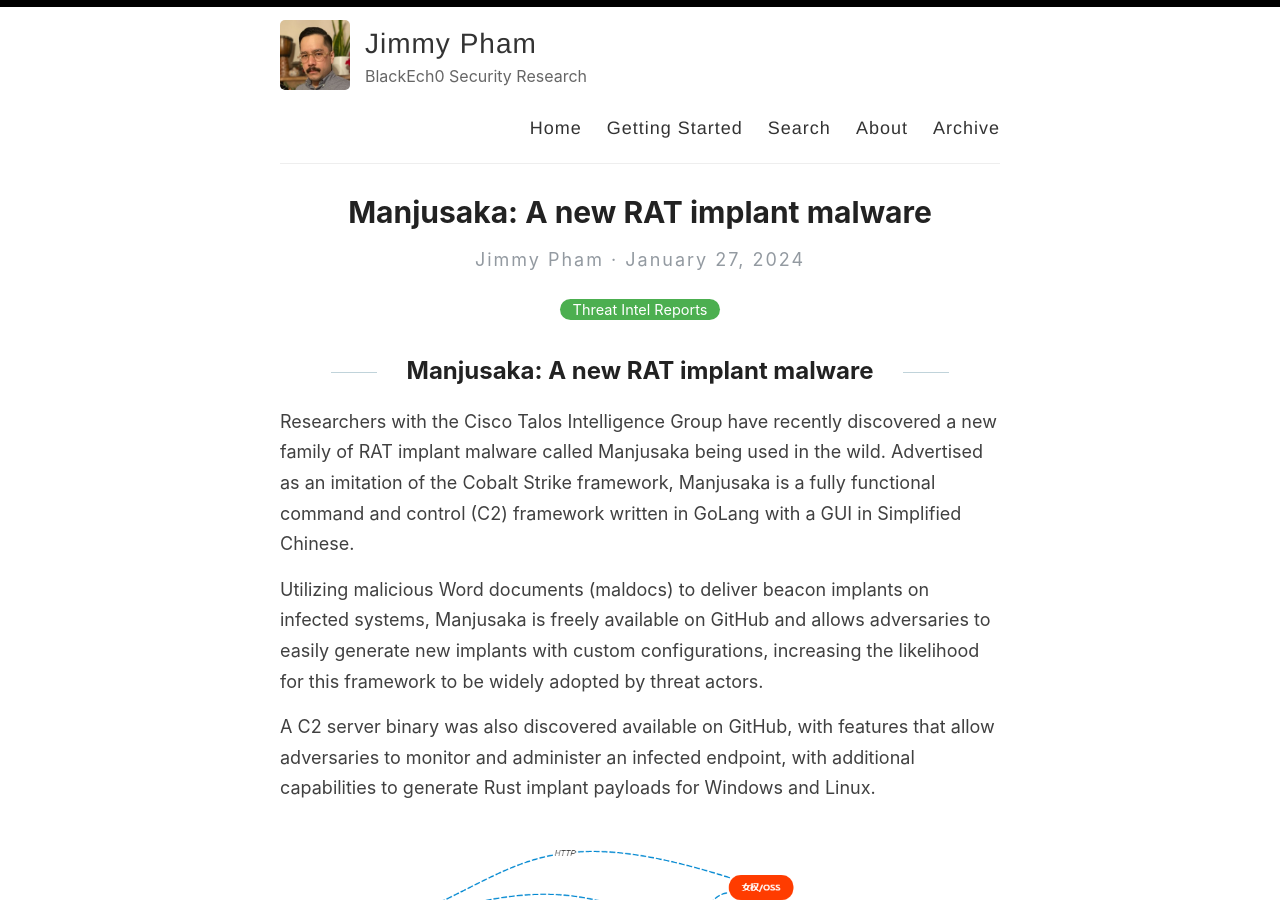
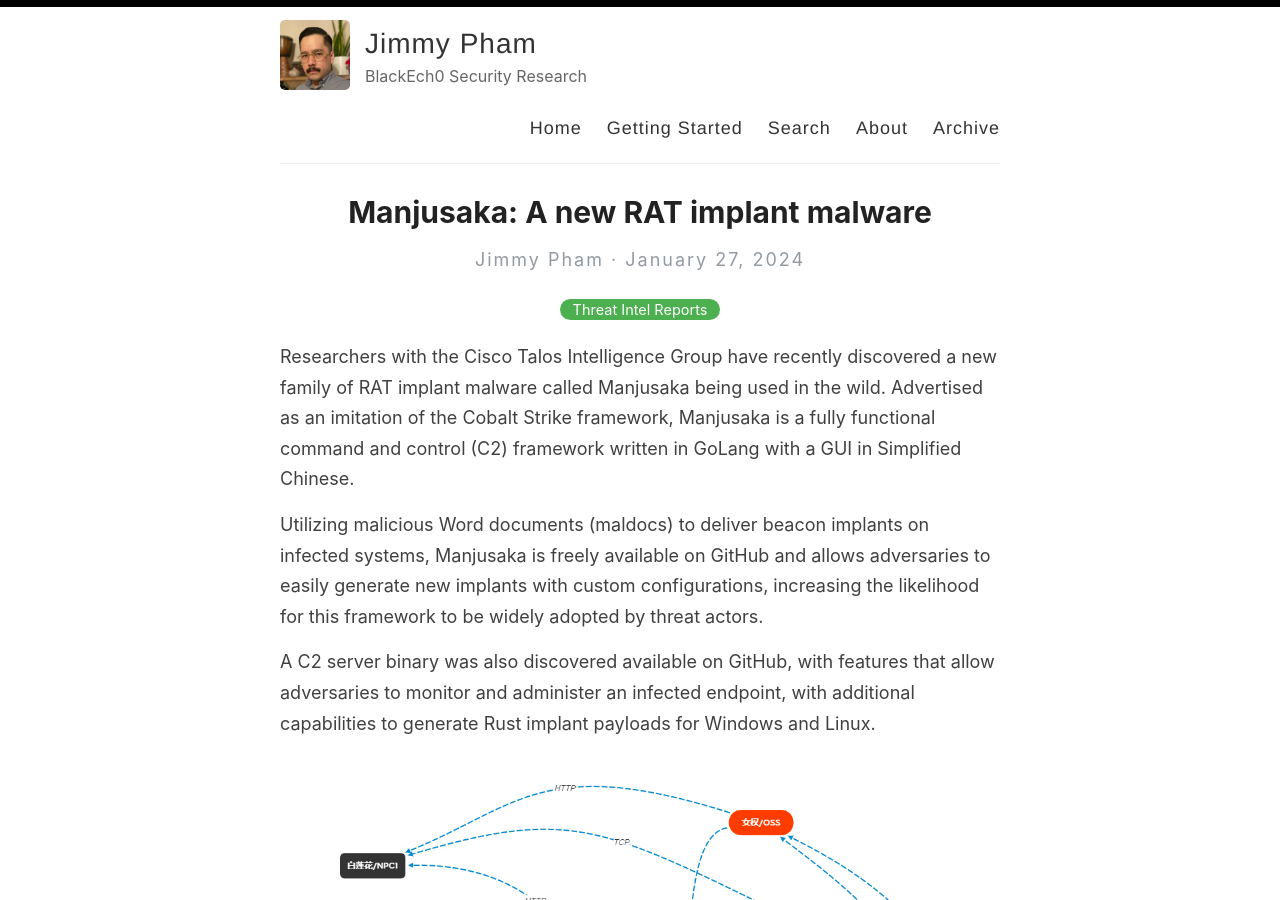
Before and after one commit to jfl0w/jfl0w.github.io, a Jekyll site: the page built from _posts/2024-1-27-manjusaka.md, in a window 1280 px wide and 900 px high. Built offline with Jekyll 4.4.1, drawn with Linux system fonts in a browser that asks for light colours.

Commit message:
Update 2024-1-27-manjusaka.md

```diff
--- a/_posts/2024-1-27-manjusaka.md
+++ b/_posts/2024-1-27-manjusaka.md
@@ -3,8 +3,6 @@ layout: post
 title: "Manjusaka: A new RAT implant malware"
 categories: ["Threat Intel Reports"]
 ---
-
-## Manjusaka: A new RAT implant malware
 
 Researchers with the Cisco Talos Intelligence Group have recently discovered a new family of RAT implant malware called Manjusaka being used in the wild. Advertised as an imitation of the Cobalt Strike framework, Manjusaka is a fully functional command and control (C2) framework written in GoLang with a GUI in Simplified Chinese.
 
```
